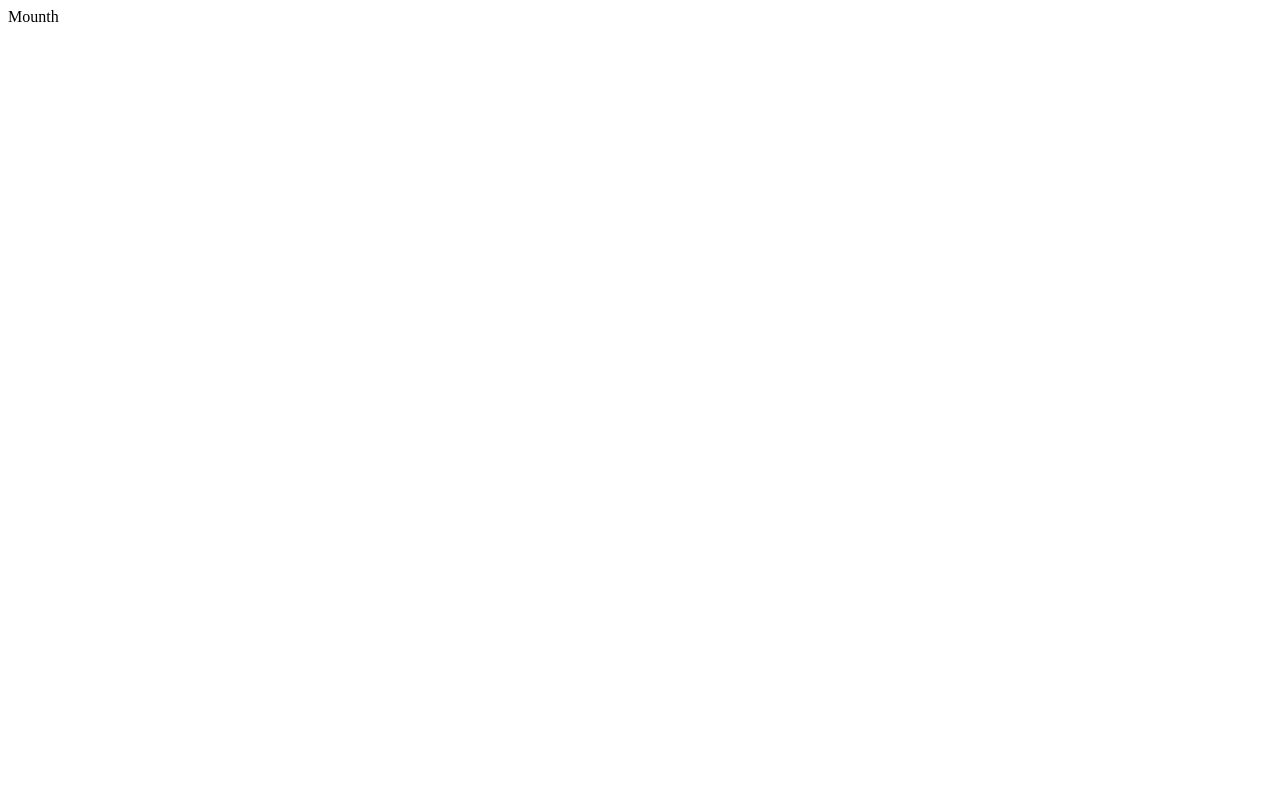
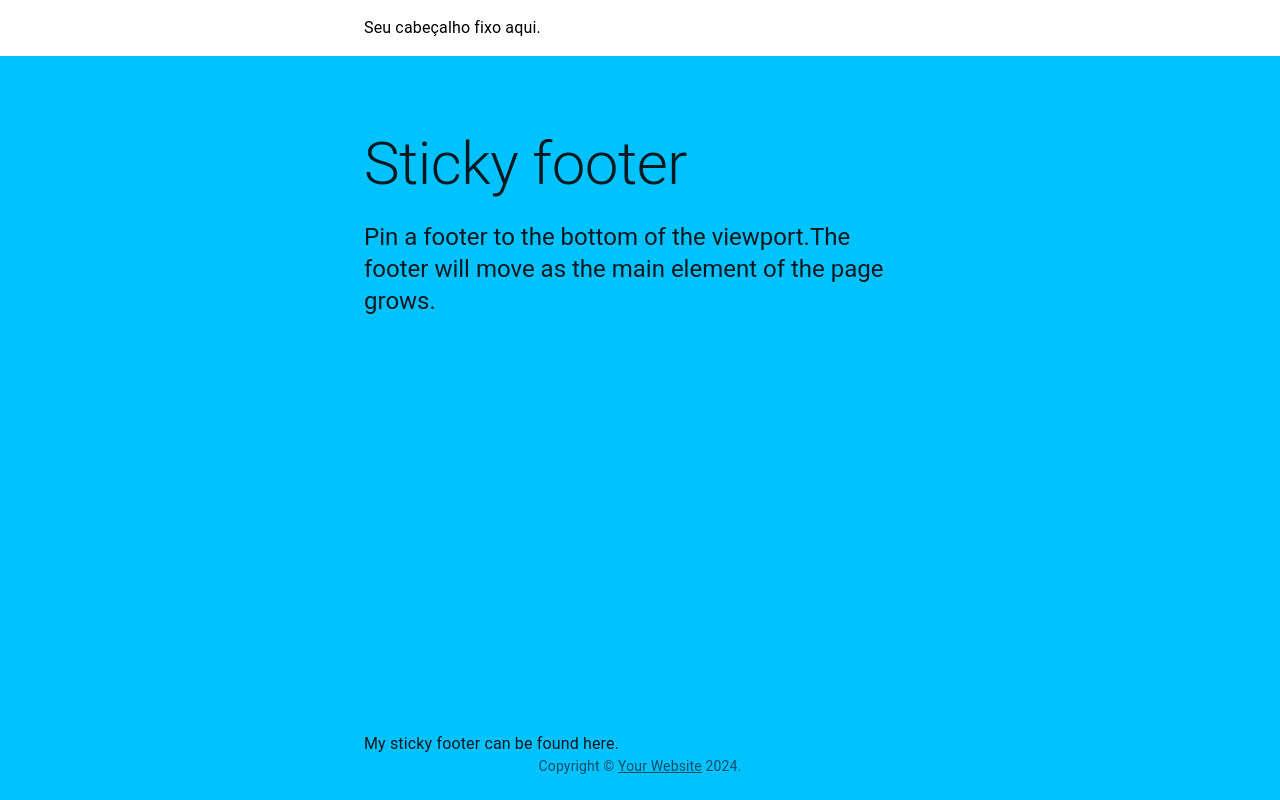
Before and after one commit to YanPedro18/FinWise-project, a React (Vite) app: page /Mounth in a window 1280 px wide. Built offline with nearby package versions, Linux system fonts and the light colour scheme.

Commit message:
Feat: Criação da tela Mounth

```diff
--- a/src/Pages/app/Mounth.tsx
+++ b/src/Pages/app/Mounth.tsx
@@ -1,7 +1,86 @@
+import * as React from 'react';
+import CssBaseline from '@mui/material/CssBaseline';
+import { createTheme, ThemeProvider } from '@mui/material/styles';
+import Box from '@mui/material/Box';
+import Typography from '@mui/material/Typography';
+import Container from '@mui/material/Container';
+import Link from '@mui/material/Link';
+
 function Mounth() {
   return (
-    <div>Mounth</div>
-  )
+    <Typography variant="body2" color="textSecondary" align="center">
+      {'Copyright © '}
+      <Link color="inherit" href="https://mui.com/">
+        Your Website
+      </Link>{' '}
+      {new Date().getFullYear()}
+      {'.'}
+    </Typography>
+  );
 }
 
-export default Mounth
+// TODO remove, this demo shouldn't need to reset the theme.
+const defaultTheme = createTheme();
+
+export default function StickyFooter() {
+  return (
+    <ThemeProvider theme={defaultTheme}>
+      <Box
+        sx={{
+          backgroundColor: '#FFFFFF', // Cor de fundo branco para o cabeçalho
+          position: 'fixed',
+          top: 0,
+          left: 0,
+          right: 0,
+          zIndex: 1000,
+          py: 2,
+          px: 2,
+          color: '#000000', // Texto preto para o cabeçalho
+        }}
+      >
+        <Container maxWidth="sm">
+          <Typography variant="body1" color="inherit">
+            Seu cabeçalho fixo aqui.
+          </Typography>
+        </Container>
+      </Box>
+      <Box
+        sx={{
+          backgroundColor: '#00C2FF',
+          paddingTop: '64px',
+          display: 'flex',
+          flexDirection: 'column',
+          minHeight: '100vh',
+        }}
+      >
+        <CssBaseline />
+        <Container component="main" sx={{ mt: 8, mb: 2 }} maxWidth="sm">
+          <Typography variant="h2" component="h1" gutterBottom>
+            Sticky footer
+          </Typography>
+          <Typography variant="h5" component="h2" gutterBottom>
+            {'Pin a footer to the bottom of the viewport.'}
+            {'The footer will move as the main element of the page grows.'}
+          </Typography>
+        </Container>
+        <Box
+          component="footer"
+          sx={{
+
+            py: 3,
+            px: 2,
+            mt: 'auto',
+            backgroundColor: '#00C2FF',
+          }}
+        >
+          <Container maxWidth="sm">
+            <Typography >
+              My sticky footer can be found here.
+            </Typography>
+            <Mounth />
+          </Container>
+        </Box>
+      </Box>
+    </ThemeProvider>
+  );
+}
--- a/src/Pages/auth/sign-in.tsx
+++ b/src/Pages/auth/sign-in.tsx
@@ -47,8 +47,8 @@
                     >
                         <Avatar sx={{ m: 1, bgcolor: 'secondary.main',  marginTop: '100px'  }}>
                         </Avatar>
-                        <Typography component="h1" variant="h5" style={{ fontSize: '36px', color: '#00C2FF', width: '60%', textAlign: 'center' }} >
-                            Bem-vindo Faça seu Login
+                        <Typography component="h1" variant="h5" style={{ fontSize: '36px', color: '#00C2FF', width: '40%', textAlign: 'center' }} >
+                            Bem-vindo, Faça seu Login
                         </Typography>
                         {/* //forms */}
                         <Box component="form" noValidate sx={{ mt: 1, boxShadow: ' #c1c1c1 1px 1px 3px 1px', padding: '60px' }}>
```
